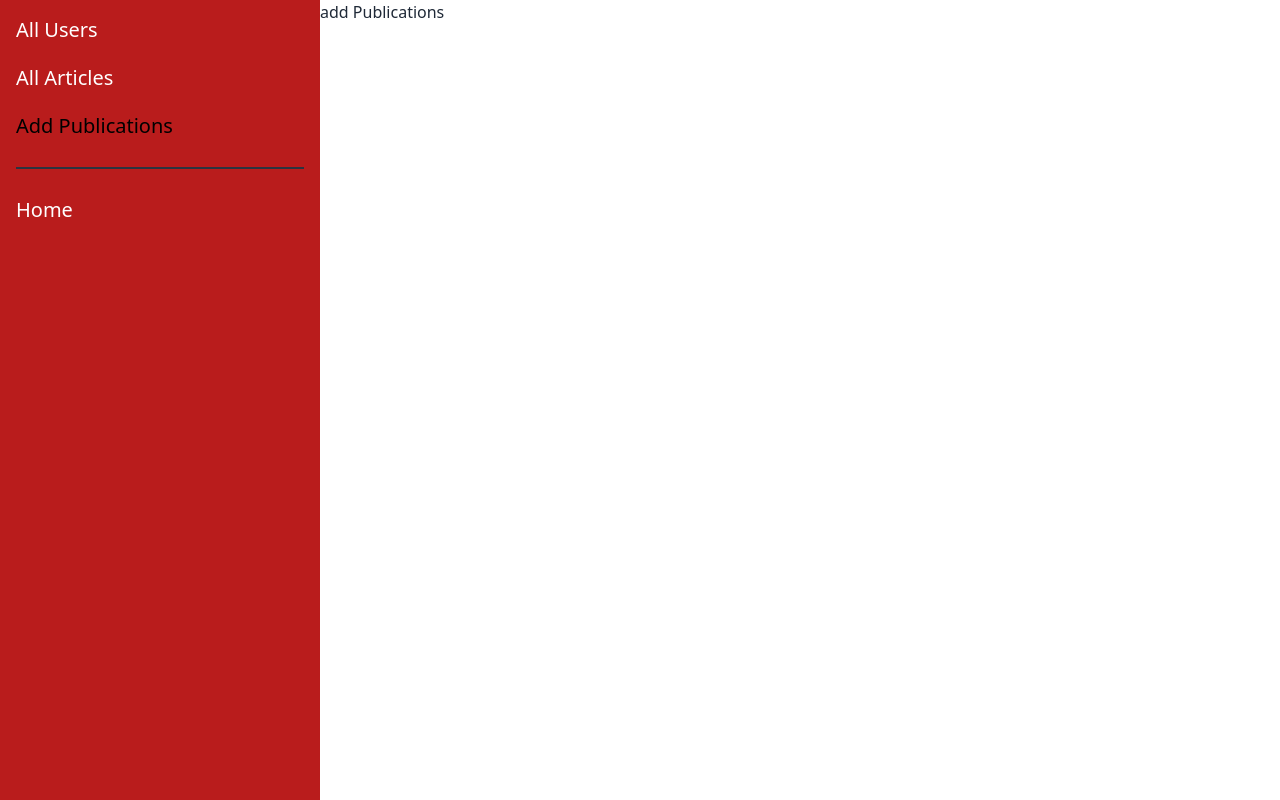
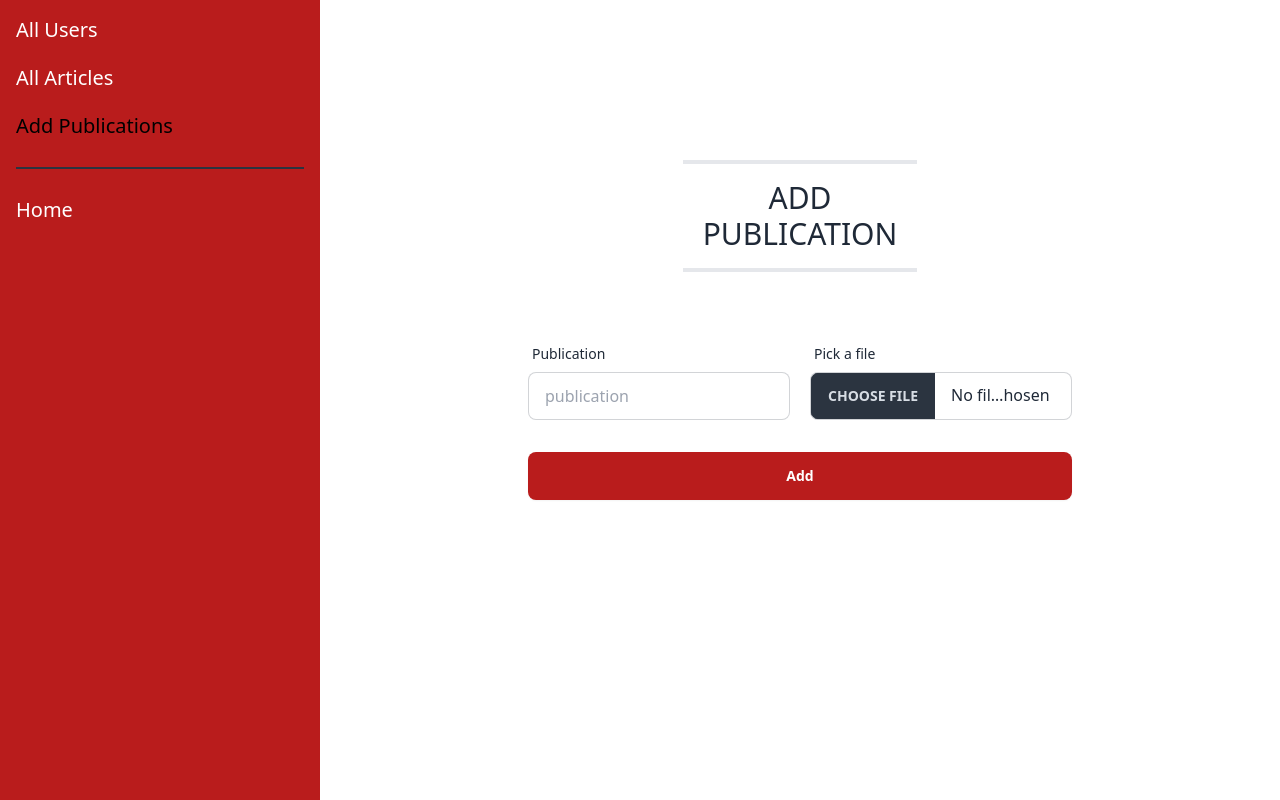
Before and after one commit to Legion204/aura-news-client, a React (Vite) app: page /dashboard/add_publications in a window 1280 px wide. Built offline with nearby package versions, Linux system fonts and the light colour scheme; no server answers.

Commit message:
added add publicatopns form in admin dashboard and made publication selection dynamic in add article form

```diff
--- a/src/Pages/Add_article/AddArticle.jsx
+++ b/src/Pages/Add_article/AddArticle.jsx
@@ -4,6 +4,7 @@ import useAxiosPublic from "../../Hooks/useAxiosPublic";
 import useAuth from "../../Hooks/useAuth";
 import Swal from "sweetalert2";
 import SectionTitle from "../../shared/SectionTitle/SectionTitle";
+import { useQuery } from "@tanstack/react-query";
 
 const image_hosting_key = import.meta.env.VITE_image_hosting_key
 const image_hosting_api = `https://api.imgbb.com/1/upload?key=${image_hosting_key}`
@@ -20,6 +21,15 @@ const AddArticle = () => {
         { value: 'science', label: 'science' },
         { value: 'health', label: 'health' },
     ];
+
+
+    const { data: publications = [] } = useQuery({
+        queryKey: ['publications'],
+        queryFn: async () => {
+            const res = await axiosPublic.get("/publications")
+            return res.data
+        }
+    });
 
     const {
         register,
@@ -75,7 +85,7 @@ const AddArticle = () => {
                 });
             }
         }
-    }
+    };
 
     return (
         <div className=" p-10 lg:p-32 w-full">
@@ -127,8 +137,9 @@ const AddArticle = () => {
                         </div>
                         <select defaultValue={"default"} {...register("publication")} className="select select-bordered w-full max-w-xs">
                             <option disabled value={"default"}>select one</option>
-                            <option value={"BBC"}>BBC</option>
-                            <option value={"CNN"}>CNN</option>
+                            {
+                                publications?.map(publication => <option key={publication?._id} value={publication?.publication}>{publication?.publication}</option>)
+                            }
                         </select>
                     </label>
                 </div>
--- a/src/Pages/Dashboard/Add_publications/AddPublications.jsx
+++ b/src/Pages/Dashboard/Add_publications/AddPublications.jsx
@@ -1,9 +1,71 @@
+import { useForm } from "react-hook-form";
+import SectionTitle from "../../../shared/SectionTitle/SectionTitle";
+import useAxiosPublic from "../../../Hooks/useAxiosPublic";
+import Swal from "sweetalert2";
 
+const image_hosting_key = import.meta.env.VITE_image_hosting_key
+const image_hosting_api = `https://api.imgbb.com/1/upload?key=${image_hosting_key}`
 
 const AddPublications = () => {
+
+    const axiosPublic = useAxiosPublic();
+
+    const { register, handleSubmit,reset } = useForm();
+
+    const onSubmit = async (data) => {
+        console.log(data)
+        // upload image
+        const imageFile = { image: data.image[0] }
+        const res = await axiosPublic.post(image_hosting_api, imageFile, {
+            headers: {
+                'content-type': 'multipart/form-data'
+            }
+        });
+
+        if (res.data.success) {
+
+            const publication = {
+                publicationImg: res.data.data.display_url,
+                publication: data.publication,
+
+            }
+
+            const articleRes = await axiosPublic.post("/publications", publication)
+
+            if (articleRes.data.insertedId) {
+                reset();
+                Swal.fire({
+                    position: "center",
+                    icon: "success",
+                    title: "Publication added successfully",
+                    showConfirmButton: false,
+                    timer: 1500
+                });
+            }
+        }
+    };
+
     return (
-        <div>
-            <h1>add Publications</h1>
+        <div className=" p-10 lg:p-32 w-full">
+            <SectionTitle heading={"Add Publication"}></SectionTitle>
+            <form onSubmit={handleSubmit(onSubmit)} className="w-full bg-white/50 p-4 md:p-8 xl:px-20 rounded-3xl">
+                <div className="grid grid-cols-1 md:grid-cols-2 items-center gap-5 m">
+
+                    <label className="form-control w-full ">
+                        <div className="label">
+                            <span className="label-text text-third">Publication</span>
+                        </div>
+                        <input type="text" {...register("publication")} placeholder="publication" name="publication" className="input input-bordered w-full " />
+                    </label>
+                    <label className="form-control w-full">
+                        <div className="label">
+                            <span className="label-text">Pick a file</span>
+                        </div>
+                        <input {...register("image")} type="file" className="file-input file-input-bordered w-full" />
+                    </label>
+                </div>
+                <button type="submit" className="btn w-full bg-red-700 border-none text-white mt-8">Add</button>
+            </form>
         </div>
     );
 };
```
